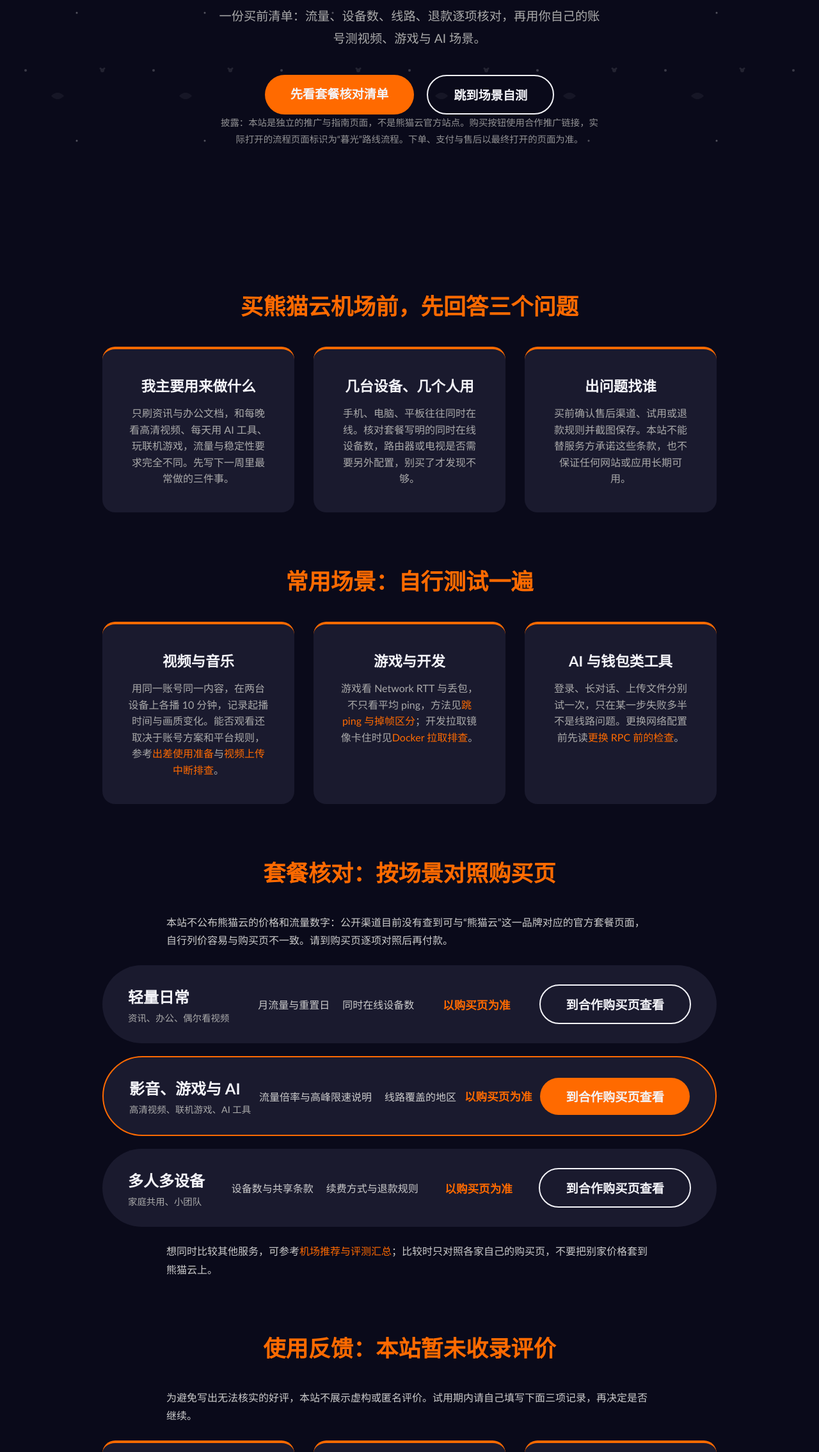
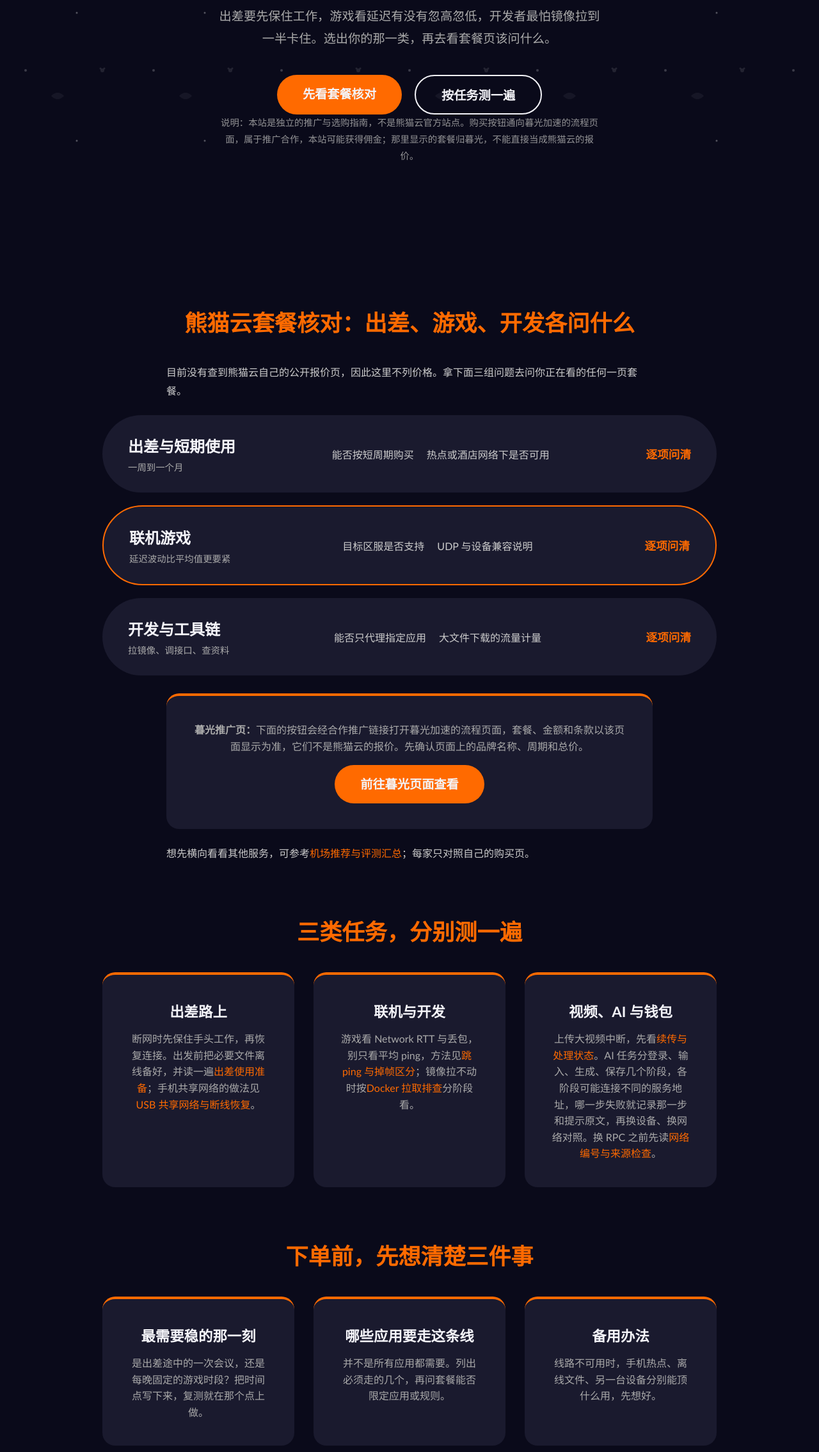
Before and after one commit to 9jacky9/pandayuncloud.cyou, a plain HTML site: page index.html in a window 1280 px wide. Shown: the part 530-2800 px from the top of the page at 64% size. Drawn offline with Linux system fonts and the light colour scheme.

Commit message:
Resolve cross-review factual and brand identity issues

```diff
--- a/index.html
+++ b/index.html
@@ -3,8 +3,8 @@
 <head>
 <meta charset="utf-8"/>
 <meta content="width=device-width, initial-scale=1.0" name="viewport"/>
-<title>熊猫云机场怎么选：套餐核对与常用场景自测指南</title>
-<meta content="熊猫云机场独立选购指南：买前核对流量重置、设备数、线路与退款，再用视频、游戏、AI 等常用场景自测。本站为推广页面，不是官方站点，套餐以购买页为准。" name="description"/>
+<title>熊猫云机场怎么选：出差、游戏与开发的套餐核对指南</title>
+<meta content="熊猫云机场选购指南：按出差、联机游戏、开发三类任务核对套餐，并给出按现象排查的方法。本站为独立推广页，不是官方站点。" name="description"/>
 <link href="https://pandayuncloud.cyou/" rel="canonical"/>
 <link href="style.css" rel="stylesheet"/>
 </head>
@@ -35,7 +35,7 @@
 <a href="observatory.html">星际观测站</a>
 </nav>
 <div class="nav-cta">
-<a class="capsule-btn btn-small" href="https://ww012.twilightaff.com/#/?code=A56DH1Af" rel="nofollow" target="_blank">合作购买页</a>
+<a class="capsule-btn btn-small" href="https://ww012.twilightaff.com/#/?code=A56DH1Af" rel="nofollow" target="_blank">暮光推广页</a>
 </div>
 </header>
 <main>
@@ -53,77 +53,77 @@
 <path d="M 20 60 A 30 30 0 0 1 80 60" fill="none" stroke="#ff6a00" stroke-linecap="round" stroke-width="4"></path>
 </svg>
 </div>
-<h1>熊猫云机场怎么选：先核对套餐，再测你常用的场景</h1>
-<p>一份买前清单：流量、设备数、线路、退款逐项核对，再用你自己的账号测视频、游戏与 AI 场景。</p>
+<h1>熊猫云机场怎么选：出差、游戏、写代码，各有各的问法</h1>
+<p>出差要先保住工作，游戏看延迟有没有忽高忽低，开发者最怕镜像拉到一半卡住。选出你的那一类，再去看套餐页该问什么。</p>
 <div class="btn-wrapper">
-<a class="capsule-btn" href="#pricing">先看套餐核对清单</a>
-<a class="capsule-btn capsule-btn-dark" href="#scenes">跳到场景自测</a>
+<a class="capsule-btn" href="#pricing">先看套餐核对</a>
+<a class="capsule-btn capsule-btn-dark" href="#scenes">按任务测一遍</a>
 </div>
-<p style="font-size:0.9rem; opacity:.85">披露：本站是独立的推广与指南页面，不是熊猫云官方站点。购买按钮使用合作推广链接，实际打开的流程页面标识为“暮光”路线流程。下单、支付与售后以最终打开的页面为准。</p>
+<p style="font-size:0.9rem; opacity:.85">说明：本站是独立的推广与选购指南，不是熊猫云官方站点。购买按钮通向暮光加速的流程页面，属于推广合作，本站可能获得佣金；那里显示的套餐归暮光，不能直接当成熊猫云的报价。</p>
+</section>
+<section id="pricing">
+<h2 class="section-title">熊猫云套餐核对：出差、游戏、开发各问什么</h2>
+<p style="max-width:760px;margin:0 auto 24px;color:#ccc;line-height:1.8">目前没有查到熊猫云自己的公开报价页，因此这里不列价格。拿下面三组问题去问你正在看的任何一页套餐。</p>
+<div class="pricing-container">
+<div class="price-row">
+<div class="p-tier"><h4>出差与短期使用</h4><span>一周到一个月</span></div>
+<div class="p-features"><span>能否按短周期购买</span><span>热点或酒店网络下是否可用</span></div>
+<div class="p-amount" style="font-size:1.1rem">逐项问清</div>
+</div>
+<div class="price-row primary">
+<div class="p-tier"><h4>联机游戏</h4><span>延迟波动比平均值更要紧</span></div>
+<div class="p-features"><span>目标区服是否支持</span><span>UDP 与设备兼容说明</span></div>
+<div class="p-amount" style="font-size:1.1rem">逐项问清</div>
+</div>
+<div class="price-row">
+<div class="p-tier"><h4>开发与工具链</h4><span>拉镜像、调接口、查资料</span></div>
+<div class="p-features"><span>能否只代理指定应用</span><span>大文件下载的流量计量</span></div>
+<div class="p-amount" style="font-size:1.1rem">逐项问清</div>
+</div>
+</div>
+<div class="module-card" style="max-width:760px;margin:28px auto 0;text-align:center">
+<p><strong>暮光推广页：</strong>下面的按钮会经合作推广链接打开暮光加速的流程页面，套餐、金额和条款以该页面显示为准，它们不是熊猫云的报价。先确认页面上的品牌名称、周期和总价。</p>
+<p style="margin-top:16px"><a class="capsule-btn" href="https://ww012.twilightaff.com/#/?code=A56DH1Af" rel="nofollow" target="_blank">前往暮光页面查看</a></p>
+</div>
+<p style="max-width:760px;margin:24px auto 0;color:#ccc;line-height:1.8">想先横向看看其他服务，可参考<a href="https://dajichang.mom/">机场推荐与评测汇总</a>；每家只对照自己的购买页。</p>
+</section>
+<section id="scenes">
+<h2 class="section-title">三类任务，分别测一遍</h2>
+<div class="module-grid">
+<div class="module-card"><h3>出差路上</h3><p>断网时先保住手头工作，再恢复连接。出发前把必要文件离线备好，并读一遍<a href="warp-drive-network.html">出差使用准备</a>；手机共享网络的做法见<a href="digital-nomad-gear.html">USB 共享网络与断线恢复</a>。</p></div>
+<div class="module-card"><h3>联机与开发</h3><p>游戏看 Network RTT 与丢包，别只看平均 ping，方法见<a href="gaming-latency-fix.html">跳 ping 与掉帧区分</a>；镜像拉不动时按<a href="developer-api-tools.html">Docker 拉取排查</a>分阶段看。</p></div>
+<div class="module-card"><h3>视频、AI 与钱包</h3><p>上传大视频中断，先看<a href="video-creation-upload.html">续传与处理状态</a>。AI 任务分登录、输入、生成、保存几个阶段，各阶段可能连接不同的服务地址，哪一步失败就记录那一步和提示原文，再换设备、换网络对照。换 RPC 之前先读<a href="web3-security-nodes.html">网络编号与来源检查</a>。</p></div>
+</div>
 </section>
 <section id="features">
-<h2 class="section-title">买熊猫云机场前，先回答三个问题</h2>
+<h2 class="section-title">下单前，先想清楚三件事</h2>
 <div class="module-grid">
-<div class="module-card"><h3>我主要用来做什么</h3><p>只刷资讯与办公文档，和每晚看高清视频、每天用 AI 工具、玩联机游戏，流量与稳定性要求完全不同。先写下一周里最常做的三件事。</p></div>
-<div class="module-card"><h3>几台设备、几个人用</h3><p>手机、电脑、平板往往同时在线。核对套餐写明的同时在线设备数，路由器或电视是否需要另外配置，别买了才发现不够。</p></div>
-<div class="module-card"><h3>出问题找谁</h3><p>买前确认售后渠道、试用或退款规则并截图保存。本站不能替服务方承诺这些条款，也不保证任何网站或应用长期可用。</p></div>
+<div class="module-card"><h3>最需要稳的那一刻</h3><p>是出差途中的一次会议，还是每晚固定的游戏时段？把时间点写下来，复测就在那个点上做。</p></div>
+<div class="module-card"><h3>哪些应用要走这条线</h3><p>并不是所有应用都需要。列出必须走的几个，再问套餐能否限定应用或规则。</p></div>
+<div class="module-card"><h3>备用办法</h3><p>线路不可用时，手机热点、离线文件、另一台设备分别能顶什么用，先想好。</p></div>
 </div>
 </section>
-<section id="scenes">
-<h2 class="section-title">常用场景：自行测试一遍</h2>
+<section id="reviews">
+<h2 class="section-title">使用记录</h2>
+<p style="max-width:760px;margin:0 auto 24px;color:#ccc;line-height:1.8">目前还没有可引用的熊猫云使用记录。自己评估时，建议每条写清：日期、地点、设备、所用网络、做了什么、现象和处理结果。</p>
 <div class="module-grid">
-<div class="module-card"><h3>视频与音乐</h3><p>用同一账号同一内容，在两台设备上各播 10 分钟，记录起播时间与画质变化。能否观看还取决于账号方案和平台规则，参考<a href="warp-drive-network.html">出差使用准备</a>与<a href="video-creation-upload.html">视频上传中断排查</a>。</p></div>
-<div class="module-card"><h3>游戏与开发</h3><p>游戏看 Network RTT 与丢包，不只看平均 ping，方法见<a href="gaming-latency-fix.html">跳 ping 与掉帧区分</a>；开发拉取镜像卡住时见<a href="developer-api-tools.html">Docker 拉取排查</a>。</p></div>
-<div class="module-card"><h3>AI 与钱包类工具</h3><p>登录、长对话、上传文件分别试一次，只在某一步失败多半不是线路问题。更换网络配置前先读<a href="web3-security-nodes.html">更换 RPC 前的检查</a>。</p></div>
-</div>
-</section>
-<section id="pricing">
-<h2 class="section-title">套餐核对：按场景对照购买页</h2>
-<p style="max-width:760px;margin:0 auto 24px;color:#ccc;line-height:1.8">本站不公布熊猫云的价格和流量数字：公开渠道目前没有查到可与“熊猫云”这一品牌对应的官方套餐页面，自行列价容易与购买页不一致。请到购买页逐项对照后再付款。</p>
-<div class="pricing-container">
-<div class="price-row">
-<div class="p-tier"><h4>轻量日常</h4><span>资讯、办公、偶尔看视频</span></div>
-<div class="p-features"><span>月流量与重置日</span><span>同时在线设备数</span></div>
-<div class="p-amount" style="font-size:1.1rem">以购买页为准</div>
-<a class="capsule-btn capsule-btn-dark" href="https://ww012.twilightaff.com/#/?code=A56DH1Af" rel="nofollow" target="_blank">到合作购买页查看</a>
-</div>
-<div class="price-row primary">
-<div class="p-tier"><h4>影音、游戏与 AI</h4><span>高清视频、联机游戏、AI 工具</span></div>
-<div class="p-features"><span>流量倍率与高峰限速说明</span><span>线路覆盖的地区</span></div>
-<div class="p-amount" style="font-size:1.1rem">以购买页为准</div>
-<a class="capsule-btn" href="https://ww012.twilightaff.com/#/?code=A56DH1Af" rel="nofollow" target="_blank">到合作购买页查看</a>
-</div>
-<div class="price-row">
-<div class="p-tier"><h4>多人多设备</h4><span>家庭共用、小团队</span></div>
-<div class="p-features"><span>设备数与共享条款</span><span>续费方式与退款规则</span></div>
-<div class="p-amount" style="font-size:1.1rem">以购买页为准</div>
-<a class="capsule-btn capsule-btn-dark" href="https://ww012.twilightaff.com/#/?code=A56DH1Af" rel="nofollow" target="_blank">到合作购买页查看</a>
-</div>
-</div>
-<p style="max-width:760px;margin:24px auto 0;color:#ccc;line-height:1.8">想同时比较其他服务，可参考<a href="https://dajichang.mom/">机场推荐与评测汇总</a>；比较时只对照各家自己的购买页，不要把别家价格套到熊猫云上。</p>
-</section>
-<section id="reviews">
-<h2 class="section-title">使用反馈：本站暂未收录评价</h2>
-<p style="max-width:760px;margin:0 auto 24px;color:#ccc;line-height:1.8">为避免写出无法核实的好评，本站不展示虚构或匿名评价。试用期内请自己填写下面三项记录，再决定是否继续。</p>
-<div class="module-grid">
-<div class="module-card"><h3>记录一：高峰时段</h3><p>晚 8 点后连续播放或游戏 30 分钟，记录缓冲、掉线与画质变化。</p></div>
-<div class="module-card"><h3>记录二：办公与 AI</h3><p>登录、长对话、上传文件各试一次，记录哪一步失败。</p></div>
-<div class="module-card"><h3>记录三：售后</h3><p>提交一次咨询，记下回复时间与是否解决。</p></div>
+<div class="module-card"><h3>出差记录</h3><p>地点、网络类型、开始与恢复连接各用了多久。</p></div>
+<div class="module-card"><h3>游戏记录</h3><p>区服、时段、RTT 范围、掉线或瞬移出现的次数。</p></div>
+<div class="module-card"><h3>开发记录</h3><p>镜像或接口名称、失败阶段、重试次数与最终结果。</p></div>
 </div>
 </section>
 <section id="faq">
 <h2 class="section-title">常见问题</h2>
 <div class="faq-list">
-<div class="faq-row"><h4>这是熊猫云自己的站点吗？</h4><p>不是官方站点。本站是独立的推广与指南页面，购买按钮使用合作推广链接。确认官方信息请以购买页和服务方公布的渠道为准。</p></div>
-<div class="faq-row"><h4>点击购买按钮后会看到什么？</h4><p>链接会经合作推广地址打开一个标识为“暮光”路线的流程页面。请在该页面确认套餐名称、金额、周期和条款后再决定是否付款。</p></div>
-<div class="faq-row"><h4>能保证视频和 AI 工具一直能用吗？</h4><p>不能。平台规则、账号方案和内容版权都会变化，本站只提供自测方法。</p></div>
-<div class="faq-row"><h4>服务商会记录我的访问吗？</h4><p>本站无法替服务商回答日志政策，请在购买页或条款中查找说明，没有写明的部分不要默认成立。</p></div>
-<div class="faq-row"><h4>流量用完了怎么办？</h4><p>是否能加购或升级，以购买页和用户后台的说明为准，建议列入买前核对项。</p></div>
+<div class="faq-row"><h4>这是熊猫云自己的站点吗？</h4><p>不是。这是独立的推广与选购指南，官方信息请看熊猫云自己公布的渠道。</p></div>
+<div class="faq-row"><h4>“前往暮光页面查看”会到哪里？</h4><p>会经合作推广链接打开暮光加速的流程页面，套餐与价格属于暮光。请先确认品牌、周期与总价，再决定是否付款。</p></div>
+<div class="faq-row"><h4>能保证游戏延迟一定下降吗？</h4><p>不能。延迟与距离、路由、丢包和本机帧率都有关，本站只提供分步判断的方法。</p></div>
+<div class="faq-row"><h4>流量用完或想退款怎么办？</h4><p>以你实际下单页面的条款为准，没写明的就当作没有承诺。</p></div>
 </div>
 </section>
 <section>
 <h2 class="section-title">延伸阅读</h2>
-<p style="text-align:center"><a href="observatory.html">进入星际观测站，查看全部使用与排查文章 →</a></p>
+<p style="text-align:center"><a href="observatory.html">进入星际观测站，查看全部排查文章 →</a></p>
 </section>
 </main>
 <footer class="footer-nav">
```
Also changed, not shown: about.html (+3 -3 lines), developer-api-tools.html (+1 -1 lines), digital-nomad-gear.html (+1 -1 lines), gaming-latency-fix.html (+1 -1 lines), observatory.html (+1 -1 lines), privacy.html (+6 -6 lines), sitemap.html (+2 -2 lines), sitemap.xml (+12 -9 lines), terms.html (+3 -3 lines), video-creation-upload.html (+1 -1 lines), warp-drive-network.html (+1 -1 lines), web3-security-nodes.html (+1 -1 lines).
